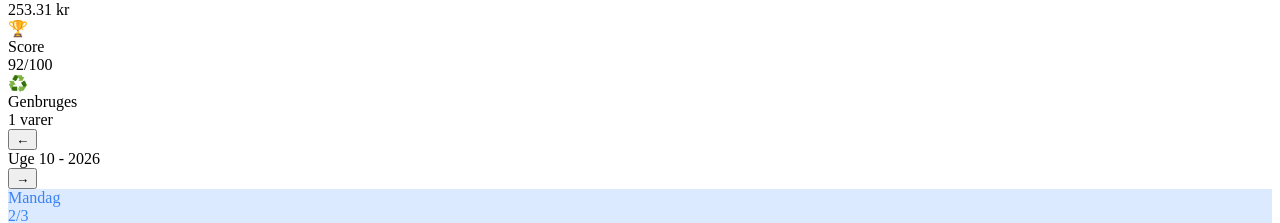
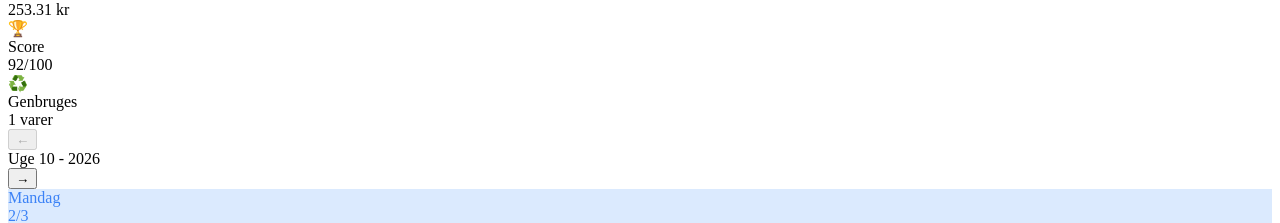
Before and after one commit to SevkanFeisty/feisty-recipes, a Next.js app: page /madplan in a window 1280 px wide. Shown: the part 1860-2083 px from the top of the page. Built offline with nearby package versions, Linux system fonts and the light colour scheme; a web font is replaced by a local one.

Commit message:
Fix: disable arrows when no meal plan available

```diff
--- a/app/madplan/page.js
+++ b/app/madplan/page.js
@@ -278,11 +278,15 @@ export default function MadplanPage() {
 
   // Limit navigation to ±2 weeks from current
   const goToNextWeek = () => {
-    if (weekOffset < 2) setWeekOffset(weekOffset + 1);
+    if (weekOffset < 2 && hasPlanForOffset(weekOffset + 1)) {
+      setWeekOffset(weekOffset + 1);
+    }
   };
 
   const goToPrevWeek = () => {
-    if (weekOffset > -2) setWeekOffset(weekOffset - 1);
+    if (weekOffset > -2 && hasPlanForOffset(weekOffset - 1)) {
+      setWeekOffset(weekOffset - 1);
+    }
   };
 
   // Get current ISO week info
@@ -307,6 +311,15 @@ export default function MadplanPage() {
     return `Uge ${adjustedWeekNum} ${targetYear}`;
   };
 
+  // Check if plan exists for a given offset
+  const hasPlanForOffset = (offset) => {
+    const targetWeek = currentWeekInfo.week + offset;
+    const targetY = currentWeekInfo.year + Math.floor((targetWeek - 1) / 52);
+    const adjustedWeek = ((targetWeek - 1) % 52) + 1;
+    const weekKey = `${targetY}-W${adjustedWeek.toString().padStart(2, '0')}`;
+    return !!weeklyPlans[weekKey];
+  };
+
   const getDanishDayName = (dayName) => {
     const map = {
       'Monday': 'Mandag', 'Tuesday': 'Tirsdag', 'Wednesday': 'Onsdag',
@@ -320,7 +333,7 @@ export default function MadplanPage() {
     return day || days[0];
   };
 
-  // No plan found
+  // Show message if no plan available
   if (!weeklyPlan) {
     return (
       <div className="min-h-screen bg-stone-50">
@@ -330,10 +343,10 @@ export default function MadplanPage() {
           </div>
         </div>
         <div className="mx-auto max-w-7xl px-4 py-12">
-          <div className="bg-red-50 border border-red-200 rounded-2xl p-8 text-center">
-            <div className="text-4xl mb-4">⚠️</div>
-            <h2 className="text-xl font-bold text-red-800 mb-2">Ingen madplan tilgængelig</h2>
-            <p className="text-red-600">Der er ikke uploadet en madplan for {targetWeekString} endnu.</p>
+          <div className="bg-slate-100 border border-slate-200 rounded-2xl p-8 text-center">
+            <div className="text-4xl mb-4">📅</div>
+            <h2 className="text-xl font-bold text-slate-700 mb-2">Ingen madplan tilgængelig</h2>
+            <p className="text-slate-500">Der er ikke uploadet en madplan for denne uge endnu.</p>
           </div>
         </div>
       </div>
@@ -385,8 +398,8 @@ export default function MadplanPage() {
         <div className="flex items-center justify-center gap-4 mb-6">
           <button
             onClick={goToPrevWeek}
-            disabled={weekOffset <= -2}
-            className={`w-8 h-8 rounded-full flex items-center justify-center ${weekOffset <= -2 ? 'bg-slate-100 text-slate-300 cursor-not-allowed' : 'bg-white shadow-sm text-slate-600 hover:bg-slate-50'}`}
+            disabled={weekOffset <= -2 || !hasPlanForOffset(weekOffset - 1)}
+            className={`w-8 h-8 rounded-full flex items-center justify-center ${weekOffset <= -2 || !hasPlanForOffset(weekOffset - 1) ? 'bg-slate-100 text-slate-300 cursor-not-allowed' : 'bg-white shadow-sm text-slate-600 hover:bg-slate-50'}`}
           >
             ←
           </button>
@@ -395,8 +408,8 @@ export default function MadplanPage() {
           </div>
           <button
             onClick={goToNextWeek}
-            disabled={weekOffset >= 2}
-            className={`w-8 h-8 rounded-full flex items-center justify-center ${weekOffset >= 2 ? 'bg-slate-100 text-slate-300 cursor-not-allowed' : 'bg-white shadow-sm text-slate-600 hover:bg-slate-50'}`}
+            disabled={weekOffset >= 2 || !hasPlanForOffset(weekOffset + 1)}
+            className={`w-8 h-8 rounded-full flex items-center justify-center ${weekOffset >= 2 || !hasPlanForOffset(weekOffset + 1) ? 'bg-slate-100 text-slate-300 cursor-not-allowed' : 'bg-white shadow-sm text-slate-600 hover:bg-slate-50'}`}
           >
             →
           </button>
```
